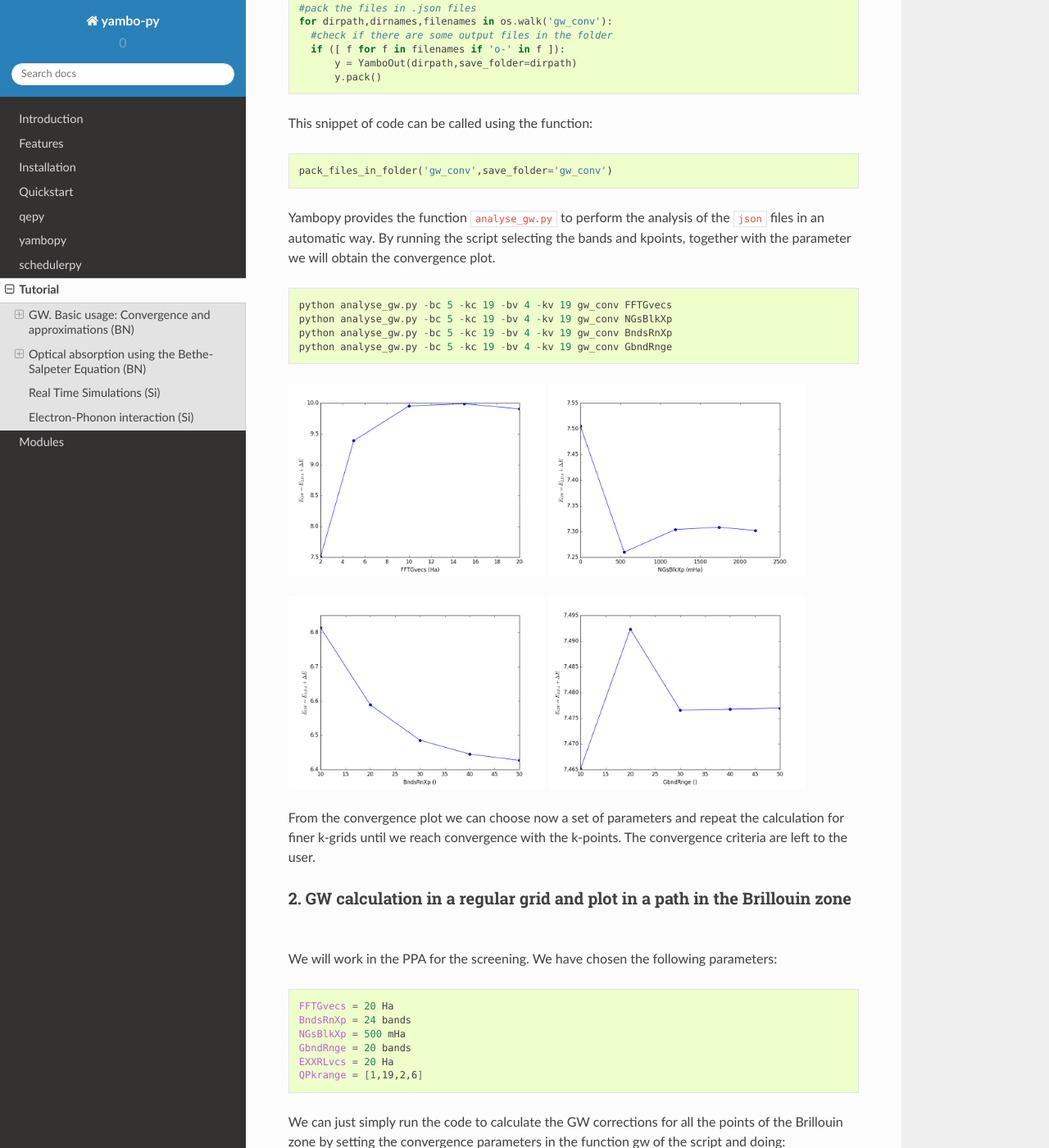
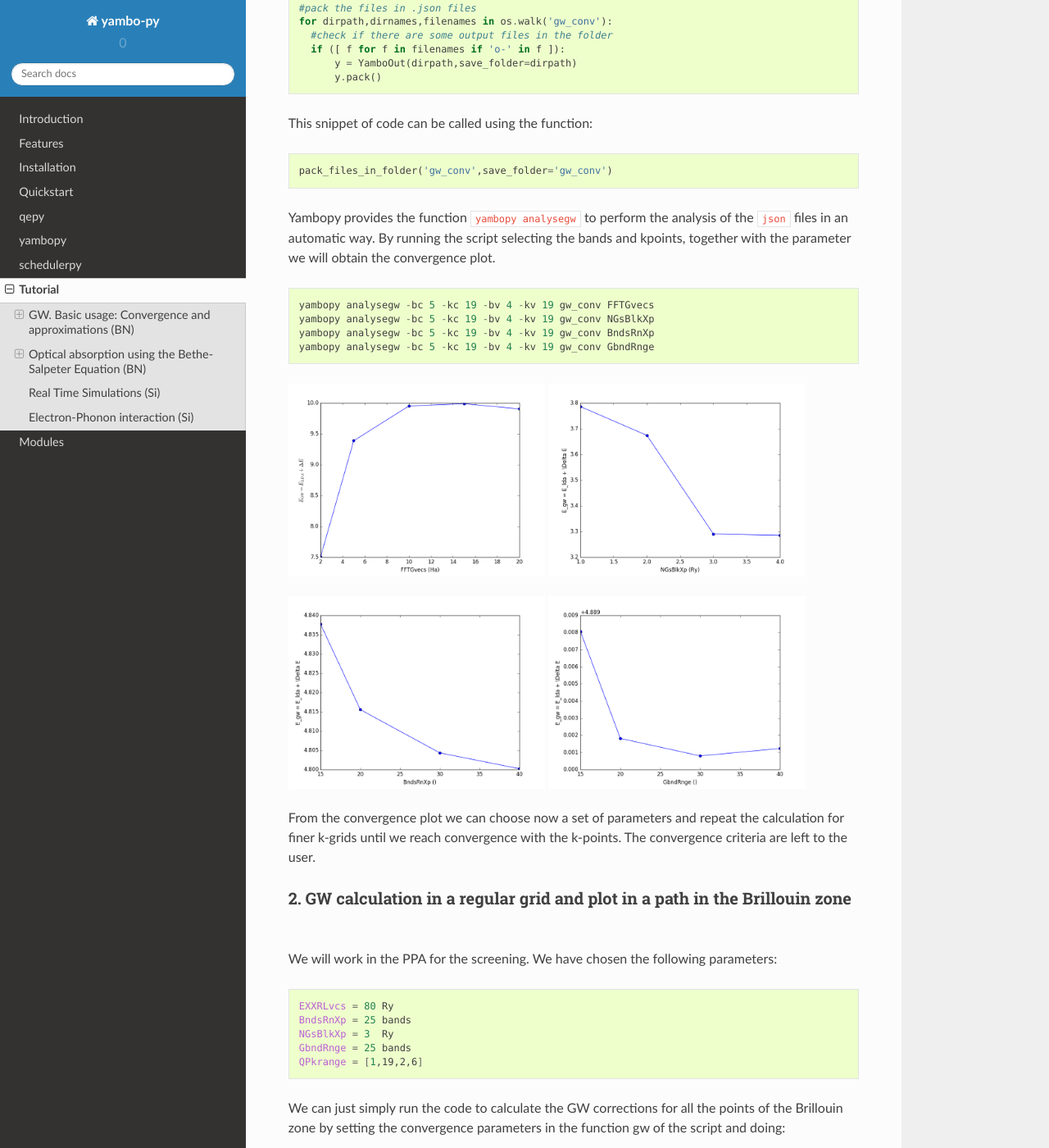
Before and after one commit to yambo-code/yambopy, a Sphinx documentation site: the page built from docs/source/tutorial.rst, in a window 1280 px wide and 1400 px high, scrolled down 2059 px. Shown: the whole window at 82% size. Built offline with Sphinx 7.4.7 and the Read the Docs theme 2.0.0, drawn with Linux system fonts in a browser that asks for light colours; some of the changed text lies outside the part shown.

Commit message:
figures tutorial

```diff
--- a/docs/source/tutorial.rst
+++ b/docs/source/tutorial.rst
@@ -36,7 +36,7 @@ We can select this calculation by calling the ``YamboIn`` with the right argumen
 
 The main variables are:
 
-    ``FFTGvecs``: Global cutoff
+    ``EXXRLvcs``: Exchange self-energy cutoff
 
     ``BndsRnXp``: Number of bands in the calculation of the dielectric function (PPA).
 
@@ -49,10 +49,10 @@ The convergence is set with a dictionary in which we choose the parameter and th
 
 .. code-block:: python
 
-    conv = { 'FFTGvecs': [[2,5,10,15,20],'Ha'],
-             'NGsBlkXp': [[0,500,1000,1500,2000], 'mHa'],
-             'BndsRnXp': [[[1,5],[1,10],[1,20],[1,30],[1,40],[1,50]],''] ,
-             'GbndRnge': [[[1,5],[1,10],[1,20],[1,30],[1,40],[1,50]],''] }
+    conv = { 'EXXRLvcs': [[1,20,40,60,80,100],'Ry'],
+             'NGsBlkXp': [[0,1,2,3,4], 'Ry'],
+             'BndsRnXp': [[[1,5],[1,10],[1,20],[1,30],[1,40]]],''] ,
+             'GbndRnge': [[[1,5],[1,10],[1,20],[1,30],[1,40]],''] }
 
 The class ``YamboIn`` includes the function ``optimize``, which is called here:
 
@@ -95,14 +95,14 @@ This snippet of code can be called using the function:
 
     pack_files_in_folder('gw_conv',save_folder='gw_conv')
 
-Yambopy provides the function ``analyse_gw.py`` to perform the analysis of the ``json`` files in an automatic way. By running the script selecting the bands and kpoints, together with the parameter we will obtain the convergence plot.
+Yambopy provides the function ``yambopy analysegw`` to perform the analysis of the ``json`` files in an automatic way. By running the script selecting the bands and kpoints, together with the parameter we will obtain the convergence plot.
 
 .. code-block:: python
 
-    python analyse_gw.py -bc 5 -kc 19 -bv 4 -kv 19 gw_conv FFTGvecs
-    python analyse_gw.py -bc 5 -kc 19 -bv 4 -kv 19 gw_conv NGsBlkXp
-    python analyse_gw.py -bc 5 -kc 19 -bv 4 -kv 19 gw_conv BndsRnXp
-    python analyse_gw.py -bc 5 -kc 19 -bv 4 -kv 19 gw_conv GbndRnge
+    yambopy analysegw -bc 5 -kc 19 -bv 4 -kv 19 gw_conv FFTGvecs
+    yambopy analysegw -bc 5 -kc 19 -bv 4 -kv 19 gw_conv NGsBlkXp
+    yambopy analysegw -bc 5 -kc 19 -bv 4 -kv 19 gw_conv BndsRnXp
+    yambopy analysegw -bc 5 -kc 19 -bv 4 -kv 19 gw_conv GbndRnge
 
 .. image:: figures/GW_CONV_FFTGvecs.png
    :width: 45%
@@ -123,11 +123,10 @@ We will work in the PPA for the screening. We have chosen the following paramete
 
 .. code-block:: bash
 
-   FFTGvecs = 20 Ha
-   BndsRnXp = 24 bands
-   NGsBlkXp = 500 mHa
-   GbndRnge = 20 bands
-   EXXRLvcs = 20 Ha
+   EXXRLvcs = 80 Ry
+   BndsRnXp = 25 bands
+   NGsBlkXp = 3  Ry
+   GbndRnge = 25 bands
    QPkrange = [1,19,2,6]
 
 We can just simply run the code to calculate the GW corrections for all the points of the Brillouin zone by setting the convergence parameters in the function gw of the
@@ -168,13 +167,13 @@ each run, just changing the variable name for the number of bands and the cut-of
 
    COHSEX
    BndsRnXs = 24 bands
-   NGsBlkXs = 500 mHa
+   NGsBlkXs = 3  Ry
    PPA
    BndsRnXp = 24 bands
-   NGsBlkXp = 500 mHa
+   NGsBlkXp = 3  Ry
    RA
    BndsRnXd = 24 bands
-   NGsBlkXd = 500 mHa
+   NGsBlkXd = 3  Ry
 
 We have set the converged parameters and the function works by running:
 
```
Also changed, not shown: docs/source/figures/GW-LDA-BN-bands.png, docs/source/figures/GW_CONV_BndsRnXp.png, docs/source/figures/GW_CONV_EXXRLvcs.png (added), docs/source/figures/GW_CONV_GbndRnge.png, docs/source/figures/GW_CONV_NGsBlkXp.png.
